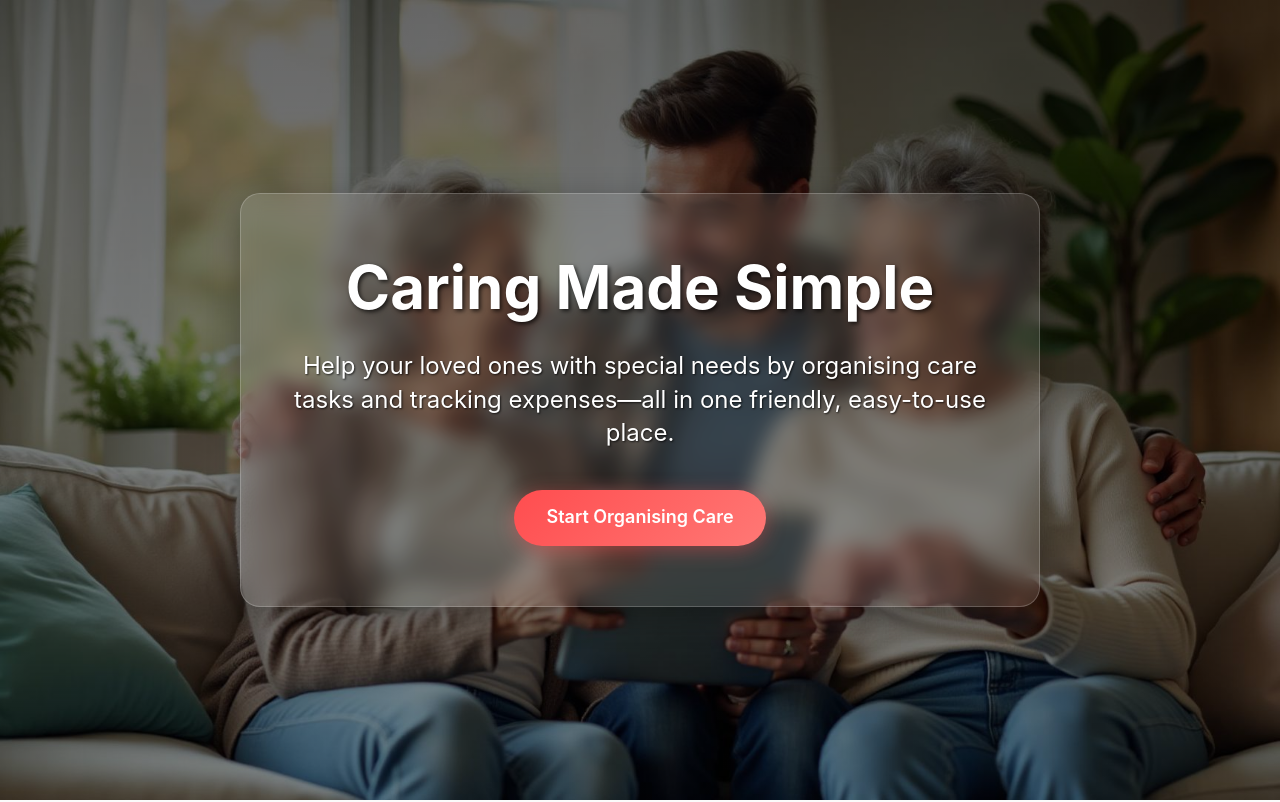
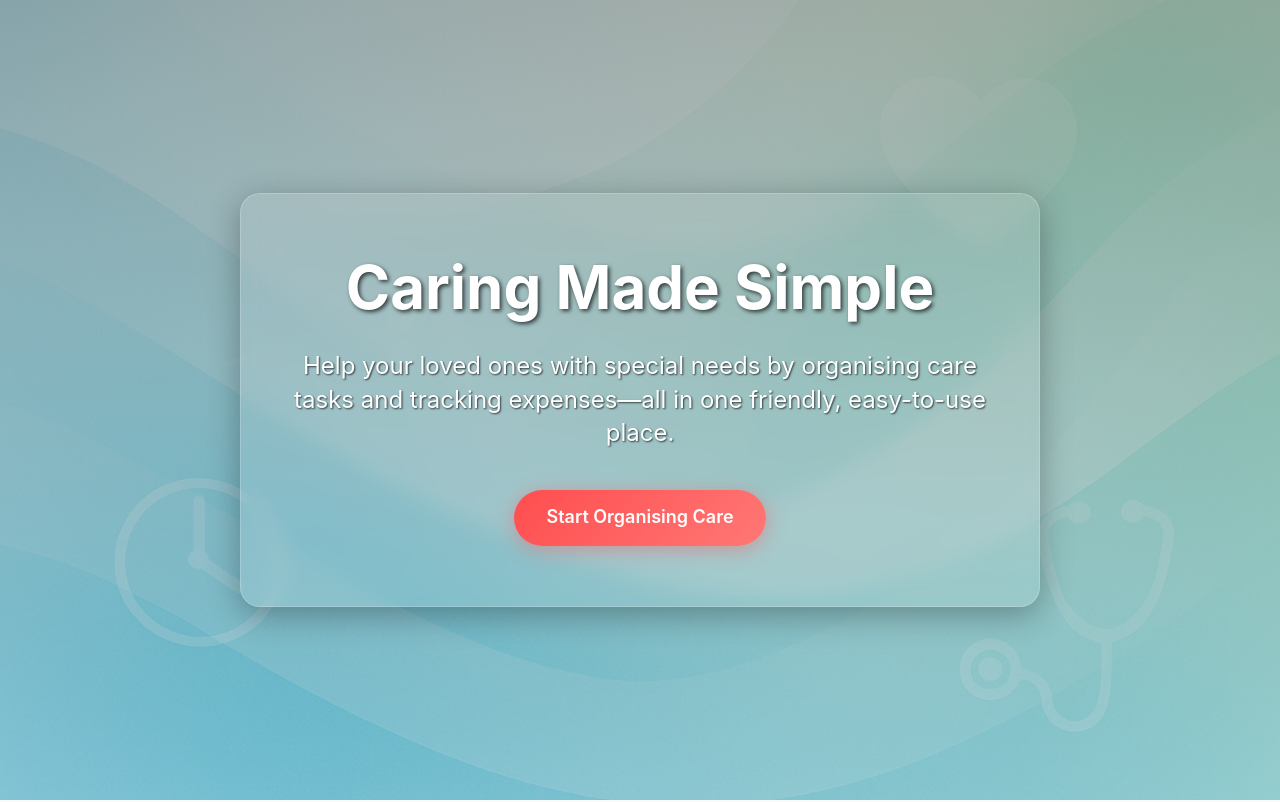
Before and after one commit to LilMikey-CN/COMP30022_Group85, a React (Vite) app in the folder frontend/soc/: page /landing in a window 1280 px wide. Shown: the top 802 px of the page. Built offline with nearby package versions, Linux system fonts and the light colour scheme; no server answers.

Commit message:
updated background image for landing page

```diff
--- a/frontend/soc/src/pages/LandingPage.jsx
+++ b/frontend/soc/src/pages/LandingPage.jsx
@@ -11,7 +11,7 @@ import {
   SafetyOutlined
 } from '@ant-design/icons';
 import { useNavigate } from 'react-router-dom';
-import heroImage from '../../assets/hero-care-family.jpg';
+import heroImage from '../../assets/soft_abstract_bg.png';
 
 const { Title, Paragraph, Text } = Typography;
 
@@ -71,7 +71,7 @@ const LandingPage = () => {
           minHeight: '100vh',
           display: 'flex',
           alignItems: 'center',
-          backgroundImage: `linear-gradient(rgba(0, 0, 0, 0.6), rgba(0, 0, 0, 0.4)), url(${heroImage})`,
+          backgroundImage: `linear-gradient(rgba(0, 0, 0, 0.3), rgba(0, 0, 0, 0.1)), url(${heroImage})`,
           backgroundSize: 'cover',
           backgroundPosition: 'center',
           backgroundRepeat: 'no-repeat',
```
Also changed, not shown: frontend/soc/assets/soft_abstract_bg.png (added). Lines whose indentation alone changed are shown as unchanged.
